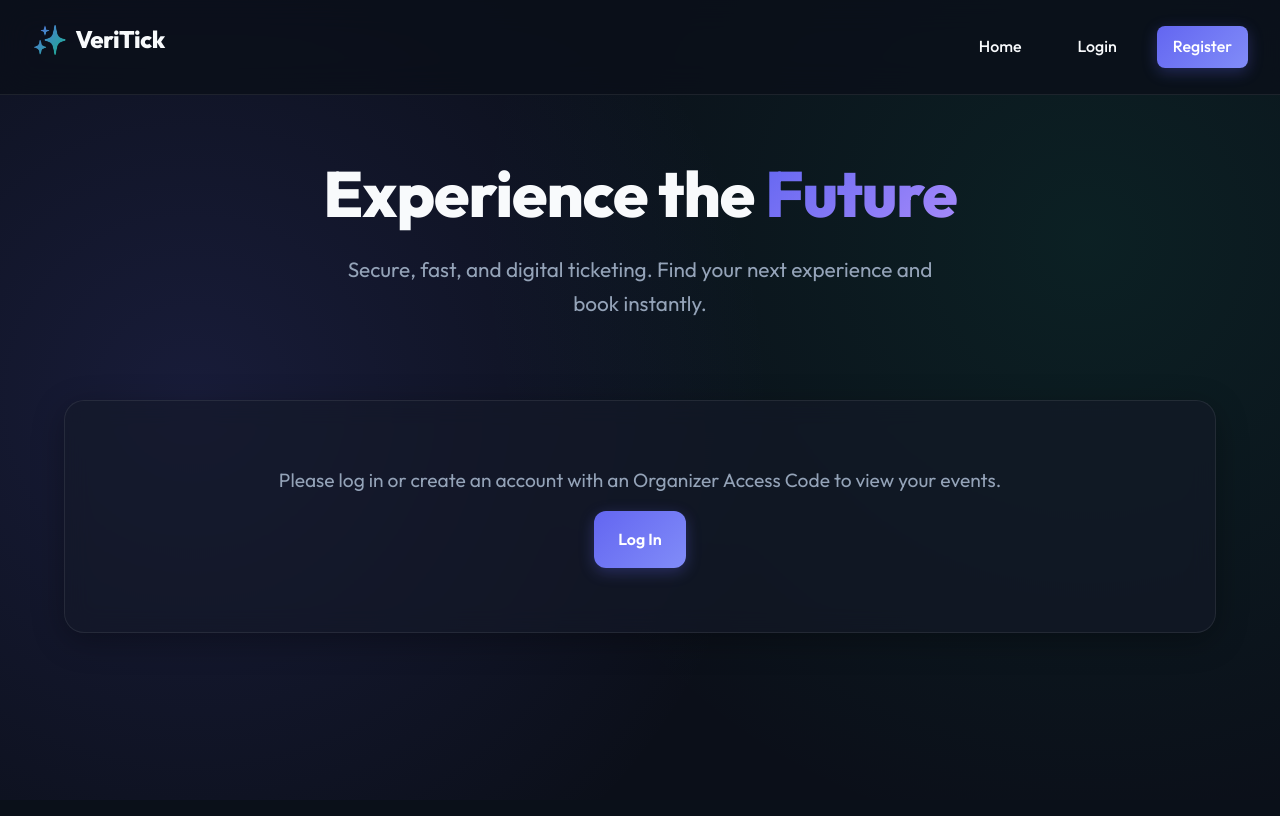
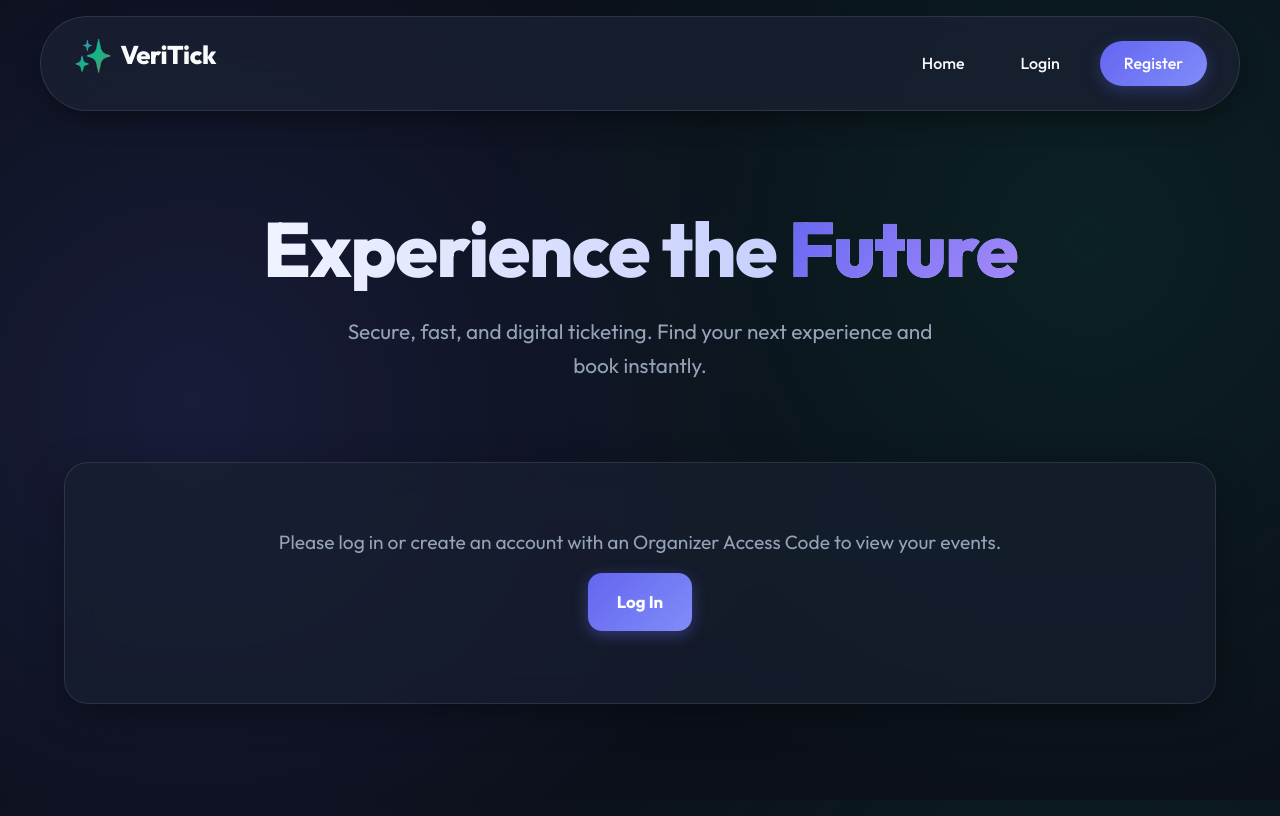
Before and after one commit to digitalengineer07/VeriTick, a PHP site: page / in a window 1280 px wide. Before the commit the page ends 761 px from the top, so only its background shows below. Run offline with PHP 8.4, Linux system fonts and the light colour scheme.

Commit message:
Add files via upload

```diff
--- a/css/style.css
+++ b/css/style.css
@@ -2,8 +2,8 @@
 
 :root {
     --bg-color: #0b0f19;
-    --surface: rgba(20, 26, 40, 0.6);
-    --surface-hover: rgba(30, 38, 56, 0.8);
+    --surface: rgba(25, 33, 50, 0.65);
+    --surface-hover: rgba(40, 50, 75, 0.85);
     --primary: #6366f1;
     --primary-hover: #4f46e5;
     --secondary: #10b981;
@@ -11,8 +11,8 @@
     --accent: #f43f5e;
     --text-main: #f8fafc;
     --text-muted: #94a3b8;
-    --border: rgba(255, 255, 255, 0.08);
-    --glass-shadow: 0 8px 32px 0 rgba(0, 0, 0, 0.3);
+    --border: rgba(255, 255, 255, 0.1);
+    --glass-shadow: 0 10px 40px -10px rgba(0, 0, 0, 0.5);
     --font-fam: 'Outfit', sans-serif;
 }
 
@@ -36,17 +36,22 @@ body {
 }
 
 header {
-    background: rgba(11, 15, 25, 0.8);
-    backdrop-filter: blur(16px);
-    -webkit-backdrop-filter: blur(16px);
-    padding: 1rem 2rem;
+    background: rgba(25, 33, 50, 0.8);
+    backdrop-filter: blur(24px);
+    -webkit-backdrop-filter: blur(24px);
+    padding: 0.8rem 2rem;
     display: flex;
     justify-content: space-between;
     align-items: center;
-    border-bottom: 1px solid var(--border);
+    border: 1px solid rgba(255, 255, 255, 0.1);
+    box-shadow: 0 10px 30px -10px rgba(0, 0, 0, 0.6);
+    border-radius: 100px;
     position: sticky;
-    top: 0;
+    top: 1rem;
     z-index: 100;
+    max-width: 1200px;
+    margin: 1rem auto 2rem;
+    transition: all 0.3s ease;
 }
 
 header h2 {
@@ -56,15 +61,26 @@ header h2 {
     display: flex;
     align-items: center;
     gap: 8px;
-    font-size: 1.5rem;
+    font-size: 1.6rem;
+    transition: transform 0.3s ease;
+}
+
+header h2:hover {
+    transform: scale(1.02);
 }
 
 .logo-icon {
-    background: linear-gradient(135deg, var(--primary), var(--secondary));
+    background: linear-gradient(135deg, var(--primary), var(--secondary), var(--accent));
+    background-size: 200% auto;
+    animation: shine 3s linear infinite;
     -webkit-background-clip: text;
     background-clip: text;
     -webkit-text-fill-color: transparent;
-    font-size: 1.8rem;
+    font-size: 2rem;
+}
+
+@keyframes shine {
+    to { background-position: 200% center; }
 }
 
 nav {
@@ -80,11 +96,27 @@ nav a {
     font-size: 1rem;
     padding: 0.5rem 1rem;
     border-radius: 8px;
+    position: relative;
     transition: all 0.3s ease;
 }
 
+nav a::after {
+    content: '';
+    position: absolute;
+    width: 0;
+    height: 2px;
+    bottom: 0px;
+    left: 10%;
+    background: linear-gradient(90deg, var(--primary), var(--secondary));
+    transition: width 0.3s ease;
+    border-radius: 2px;
+}
+
+nav a:not(.nav-highlight):hover::after {
+    width: 80%;
+}
+
 nav a:hover {
-    background: rgba(255, 255, 255, 0.05);
     color: var(--primary);
 }
 
@@ -92,12 +124,18 @@ nav a.nav-highlight {
     background: linear-gradient(135deg, var(--primary), #818cf8);
     color: white !important;
     box-shadow: 0 4px 15px rgba(99, 102, 241, 0.3);
+    border-radius: 100px;
+    padding: 0.6rem 1.5rem;
 }
 
 nav a.nav-highlight:hover {
     transform: translateY(-2px);
     box-shadow: 0 6px 20px rgba(99, 102, 241, 0.4);
     background: linear-gradient(135deg, var(--primary-hover), #6366f1);
+}
+
+nav a.nav-highlight::after {
+    display: none;
 }
 
 .container {
@@ -108,34 +146,48 @@ nav a.nav-highlight:hover {
 
 .card {
     background: var(--surface);
-    backdrop-filter: blur(12px);
-    -webkit-backdrop-filter: blur(12px);
-    padding: 2rem;
-    border-radius: 20px;
+    backdrop-filter: blur(16px);
+    -webkit-backdrop-filter: blur(16px);
+    padding: 2.5rem;
+    border-radius: 24px;
     box-shadow: var(--glass-shadow);
     border: 1px solid var(--border);
-    transition: transform 0.4s cubic-bezier(0.175, 0.885, 0.32, 1.275), box-shadow 0.4s ease;
+    transition: transform 0.4s cubic-bezier(0.175, 0.885, 0.32, 1.275), box-shadow 0.4s ease, border-color 0.4s ease;
     position: relative;
     overflow: hidden;
+    animation: fadeInUp 0.6s ease forwards;
+    opacity: 0;
 }
+
+@keyframes fadeInUp {
+    from { opacity: 0; transform: translateY(20px); }
+    to { opacity: 1; transform: translateY(0); }
+}
+
+.card:nth-child(2) { animation-delay: 0.1s; }
+.card:nth-child(3) { animation-delay: 0.2s; }
+.card:nth-child(4) { animation-delay: 0.3s; }
 
 .card::before {
     content: '';
     position: absolute;
     top: 0; left: 0; right: 0; height: 4px;
-    background: linear-gradient(90deg, var(--primary), var(--secondary));
+    background: linear-gradient(90deg, var(--primary), var(--secondary), var(--accent));
+    background-size: 200% auto;
     opacity: 0;
-    transition: opacity 0.3s ease;
+    transition: opacity 0.4s ease;
 }
 
 .card:hover::before {
     opacity: 1;
+    animation: shine 3s linear infinite;
 }
 
 .card:hover {
-    transform: translateY(-5px);
-    box-shadow: 0 15px 35px rgba(0, 0, 0, 0.4);
+    transform: translateY(-8px);
+    box-shadow: 0 20px 40px rgba(0, 0, 0, 0.5);
     background: var(--surface-hover);
+    border-color: rgba(255,255,255,0.15);
 }
 
 .card-center {
@@ -202,40 +254,59 @@ input:focus, select:focus, textarea:focus {
     align-items: center;
     justify-content: center;
     gap: 0.5rem;
-    padding: 1rem 1.5rem;
+    padding: 1rem 1.8rem;
     border: none;
-    border-radius: 12px;
-    font-weight: 600;
+    border-radius: 14px;
+    font-weight: 700;
     cursor: pointer;
     text-align: center;
     text-decoration: none;
-    transition: all 0.3s ease;
-    font-size: 1rem;
+    transition: all 0.3s cubic-bezier(0.25, 0.8, 0.25, 1);
+    font-size: 1.05rem;
     width: 100%;
+    position: relative;
+    overflow: hidden;
+}
+
+.btn::after {
+    content: '';
+    position: absolute;
+    top: 50%; left: 50%;
+    width: 300%; height: 300%;
+    background: rgba(255,255,255,0.1);
+    transform: translate(-50%, -50%) scale(0);
+    border-radius: 50%;
+    transition: transform 0.5s;
+    pointer-events: none;
+}
+
+.btn:active::after {
+    transform: translate(-50%, -50%) scale(1);
+    transition: 0s;
 }
 
 .btn-primary {
     background: linear-gradient(135deg, var(--primary), #818cf8);
     color: white;
-    box-shadow: 0 4px 15px rgba(99, 102, 241, 0.3);
+    box-shadow: 0 4px 15px rgba(99, 102, 241, 0.4);
 }
 
 .btn-primary:hover {
-    background: linear-gradient(135deg, var(--primary-hover), var(--primary));
-    transform: translateY(-2px);
-    box-shadow: 0 8px 25px rgba(99, 102, 241, 0.4);
+    background: linear-gradient(135deg, #7174fa, var(--primary-hover));
+    transform: translateY(-3px) scale(1.02);
+    box-shadow: 0 10px 25px rgba(99, 102, 241, 0.5), 0 0 20px rgba(99, 102, 241, 0.3);
 }
 
 .btn-secondary {
     background: linear-gradient(135deg, var(--secondary), #34d399);
     color: #fff;
-    box-shadow: 0 4px 15px rgba(16, 185, 129, 0.2);
+    box-shadow: 0 4px 15px rgba(16, 185, 129, 0.3);
 }
 
 .btn-secondary:hover {
-    background: linear-gradient(135deg, var(--secondary-hover), var(--secondary));
-    transform: translateY(-2px);
-    box-shadow: 0 8px 25px rgba(16, 185, 129, 0.3);
+    background: linear-gradient(135deg, #18ce92, var(--secondary-hover));
+    transform: translateY(-3px) scale(1.02);
+    box-shadow: 0 10px 25px rgba(16, 185, 129, 0.4), 0 0 20px rgba(16, 185, 129, 0.2);
 }
 
 .btn-outline {
@@ -369,11 +440,21 @@ hr {
 }
 
 .hero h1 {
-    font-size: clamp(2.5rem, 5vw, 4.5rem);
+    font-size: clamp(3rem, 6vw, 5rem);
     font-weight: 800;
     line-height: 1.1;
     margin-bottom: 1.5rem;
-    letter-spacing: -1px;
+    letter-spacing: -1.5px;
+    background: linear-gradient(to right, #fff, #a5b4fc);
+    -webkit-background-clip: text;
+    background-clip: text;
+    -webkit-text-fill-color: transparent;
+    animation: slideDown 0.8s cubic-bezier(0.175, 0.885, 0.32, 1.275);
+}
+
+@keyframes slideDown {
+    from { opacity: 0; transform: translateY(-30px); }
+    to { opacity: 1; transform: translateY(0); }
 }
 
 .hero p {
```
Also changed, not shown: other parts of css/style.css (+40 -1 lines).
